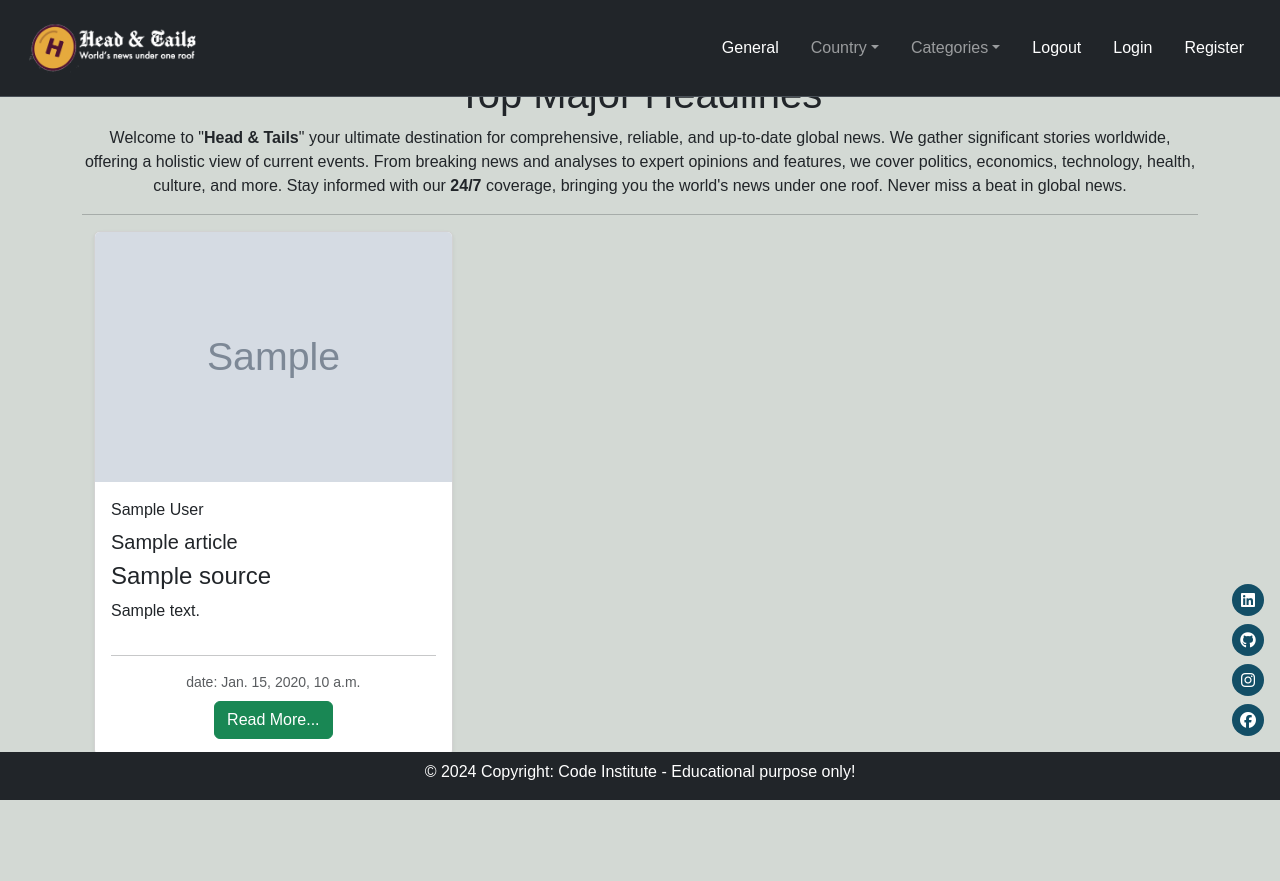
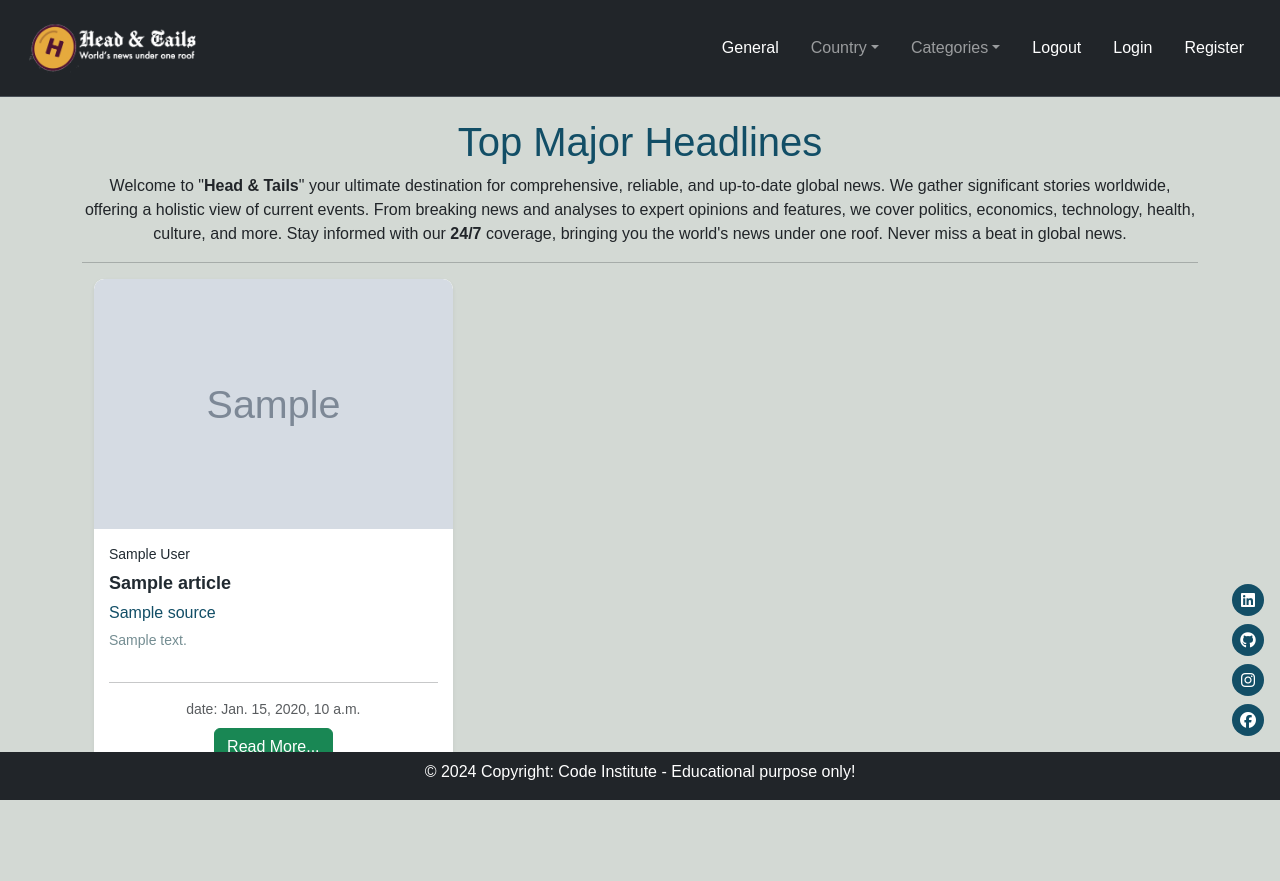
Before and after one commit to Kamal-Kohli/head_nd_tails, a Django app: page / in a window 1280 px wide. Before the commit the page ends 800 px from the top, so only its background shows below. Run offline with Django 4.2, Linux system fonts and the light colour scheme; tables that the repository leaves empty hold one stand-in row (values such as "Sample post"); grey boxes marked "Sample" are stand-in pictures; a database or web service that is not in the repository returns one stand-in record (values such as "Sample title"); data that the repository does not hold is empty; some libraries are stand-ins or nearby versions.

Commit message:
add style to news cards

```diff
--- a/static/css/base.css
+++ b/static/css/base.css
@@ -4,6 +4,11 @@ body.custom-bg {
     padding: 0;
     padding-top: 70px;
     background-color: #d3d9d4;
+}
+
+h1 {
+    padding-top: 3rem;
+    color: #124e66;
 }
 
 /* NavBar */
@@ -37,6 +42,78 @@ nav ul li a {
 .active {
     border-bottom: 2px solid var(--blue);
     font-weight: 500;
+}
+
+/* Card styling */
+.card {
+    border: none;
+    border-radius: 10px;
+    overflow: hidden;
+    transition: transform 0.3s ease-in-out;
+    background-color: #fff;
+    box-shadow: 0 4px 6px rgba(0, 0, 0, 0.1);
+    display: flex;
+    flex-direction: column;
+}
+
+.card:hover {
+    transform: translateY(-5px);
+}
+
+/* Image styling */
+.card-img-top {
+    border-top-left-radius: 10px;
+    border-top-right-radius: 10px;
+    width: 100%;
+    height: 250px;
+    object-fit: cover;
+}
+
+/* Card body */
+.card-body {
+    display: flex;
+    flex-direction: column;
+    flex-grow: 1;
+    padding: 15px;
+}
+
+/* Article author */
+.card-title.p {
+    font-size: 14px;
+    color: #212a31;
+    margin-bottom: 10px;
+}
+
+/* Article title */
+.card-title.h5 {
+    font-size: 18px;
+    font-weight: bold;
+    margin-bottom: 15px;
+    color: #212a31;
+}
+
+/* Article source */
+.card-title.h4 {
+    font-size: 16px;
+    color: #124e66;
+    margin-bottom: 10px;
+}
+
+/* Article description */
+.card-text {
+    font-size: 14px;
+    color: #748d92;
+    margin-bottom: 15px;
+    flex-grow: 1;
+    overflow: hidden;
+    text-overflow: ellipsis;
+}
+
+.news-article {
+    background: #fff;
+    padding: 1rem;
+    border: 1px solid #ddd;
+    border-radius: 5px;
 }
 
 /* Footer */
```
